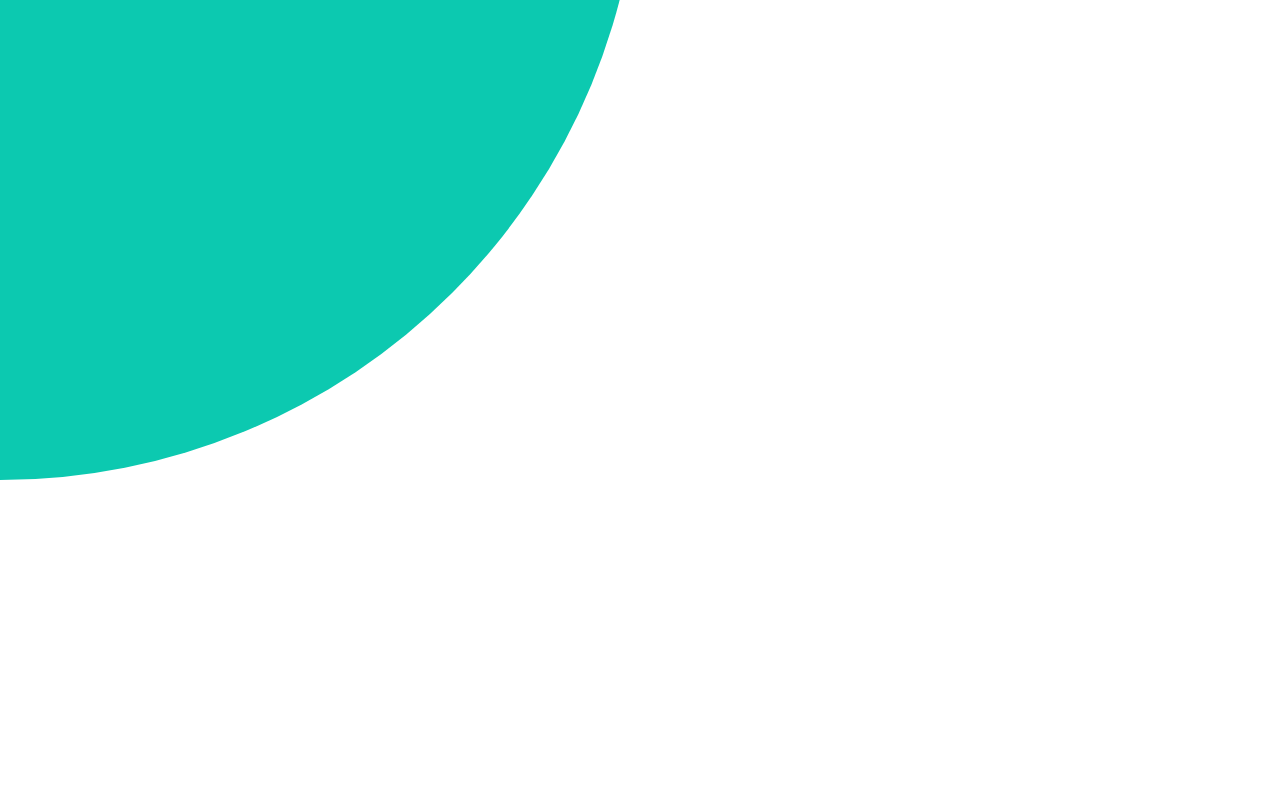
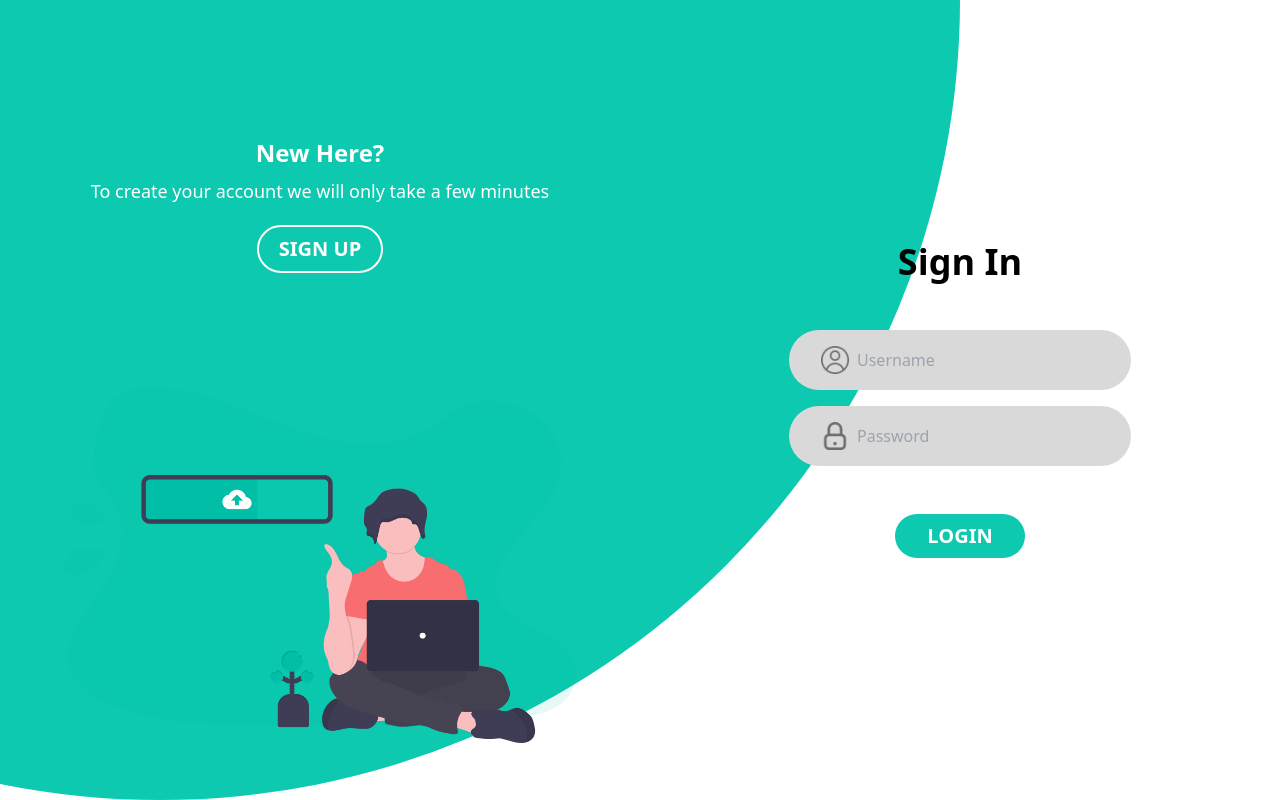
Before and after one commit to Yhoan008/nimbu, a React (Vite) app: page / in a window 1280 px wide. Built offline with nearby package versions, Linux system fonts and the light colour scheme.

Commit message:
se completa login

```diff
--- a/src/App.jsx
+++ b/src/App.jsx
@@ -1,9 +1,143 @@
-import React from "react";
+import React, { useState } from "react";
+
+import log from "./assets/log.png";
+import sign from "./assets/register.png";
+import user from "./assets/user.png";
+import lock from "./assets/lock.png";
+import mail from "./assets/mail.png";
 
 export default function App() {
+  const [loginActive, setLoginActive] = useState(true);
+
   return (
-    <div className="w-full h-[100vh] overflow-hidden relative ">
-      <div className=" w-[100vw] h-[100vw] bg-[#0CC9B0] rounded-full absolute -top-[100vh] -left-[50vw] " />
+    <div className=" relative h-[100vh] flex justify-center ">
+      <div
+        className=" w-[200vh] h-[200vh] bg-[#0CC9B0] -right-[50vw] -top-[100vh] rounded-full absolute"
+        style={{ left: loginActive ? "-50vw" : "50vw", transition: "ease 1s" }}
+      />
+      <SignUp loginActive={loginActive} setLoginActive={setLoginActive} />
+      <SignIn loginActive={loginActive} setLoginActive={setLoginActive} />
     </div>
   );
 }
+
+function SignUp({ loginActive, setLoginActive }) {
+  return (
+    <div
+      className="w-full h-full flex justify-between absolute transition-transform "
+      style={{
+        transform: loginActive ? "translateX(-100vw)" : "",
+        transition: "ease 1s",
+        transitionDelay: ".2s",
+      }}
+    >
+      <form className="w-full h-full flex flex-col justify-center items-center gap-4 ">
+        <h1 className=" font-extrabold text-4xl mb-8 ">Sign UP</h1>
+        <div className=" flex h-7 bg-[#D9D9D9] py-4 px-8 box-content rounded-full ">
+          <img src={user} alt="" className="h-full opacity-50 " />
+          <input
+            type="text"
+            name="UpUser"
+            placeholder="Username"
+            className="px-2 w-[250px] bg-transparent outline-none "
+          />
+        </div>
+        <div className=" flex h-7 bg-[#D9D9D9] py-4 px-8 box-content rounded-full ">
+          <img src={mail} alt="" className="h-full opacity-50 " />
+          <input
+            type="text"
+            name="UpMail"
+            placeholder="Email"
+            className="px-2 w-[250px] bg-transparent outline-none "
+          />
+        </div>
+        <div className=" flex h-7 bg-[#D9D9D9] py-4 px-8 box-content rounded-full ">
+          <img src={lock} alt="" className="h-full opacity-50 " />
+          <input
+            type="text"
+            name="UpPass"
+            placeholder="Password"
+            className="px-2 w-[250px] bg-transparent outline-none "
+          />
+        </div>
+        <button className="px-8 py-2 bg-[#0CC9B0] text-white rounded-full mt-8 text-xl font-bold ">
+          SIGN UP
+        </button>
+      </form>
+      <div className="w-full h-full flex flex-col justify-around items-center  ">
+        <div className="pt-20 text-center ">
+          <h1 className="text-white font-bold text-2xl mb-2 ">One of Us?</h1>
+          <p className="text-white text-lg ">Our Job is to help you to grow</p>
+          <button
+            className="mt-5 text-white font-extrabold text-xl border-2 border-white rounded-full px-5 py-2 "
+            onClick={() => {
+              setLoginActive((prev) => !prev);
+            }}
+          >
+            SIGN IN
+          </button>
+        </div>
+        <div className="w-[40vw]   ">
+          <img src={sign} alt="Login" />
+        </div>
+      </div>
+    </div>
+  );
+}
+
+function SignIn({ loginActive, setLoginActive }) {
+  return (
+    <div
+      className="w-full h-full flex justify-between absolute transition-transform "
+      style={{
+        transform: loginActive ? "" : "translateX(100vw)",
+        transition: "ease 1s",
+        transitionDelay: ".2s",
+      }}
+    >
+      <div className="w-full h-full flex flex-col justify-around items-center  ">
+        <div className="pt-20 text-center ">
+          <h1 className="text-white font-bold text-2xl mb-2 ">New Here?</h1>
+          <p className="text-white text-lg ">
+            To create your account we will only take a few minutes
+          </p>
+          <button
+            className="mt-5 text-white font-extrabold text-xl border-2 border-white rounded-full px-5 py-2 "
+            onClick={() => {
+              setLoginActive((prev) => !prev);
+            }}
+          >
+            SIGN UP
+          </button>
+        </div>
+        <div className="w-[40vw]   ">
+          <img src={log} alt="Login" />
+        </div>
+      </div>
+      <form className="w-full h-full flex flex-col justify-center items-center gap-4 ">
+        <h1 className=" font-extrabold text-4xl mb-8 ">Sign In</h1>
+        <div className=" flex h-7 bg-[#D9D9D9] py-4 px-8 box-content rounded-full ">
+          <img src={user} alt="" className="h-full opacity-50 " />
+          <input
+            type="text"
+            name="InUser"
+            placeholder="Username"
+            className="px-2 w-[250px] bg-transparent outline-none "
+          />
+        </div>
+        <div className=" flex h-7 bg-[#D9D9D9] py-4 px-8 box-content rounded-full ">
+          <img src={lock} alt="" className="h-full opacity-50 " />
+          <input
+            type="text"
+            name="InPass"
+            placeholder="Password"
+            className="px-2 w-[250px] bg-transparent outline-none "
+          />
+        </div>
+        <button className="px-8 py-2 bg-[#0CC9B0] text-white rounded-full mt-8 text-xl font-bold ">
+          LOGIN
+        </button>
+      </form>
+    </div>
+  );
+}
--- a/src/index.css
+++ b/src/index.css
@@ -1,3 +1,7 @@
 @tailwind base;
 @tailwind components;
 @tailwind utilities;
+
+body {
+  overflow: hidden;
+}
```
